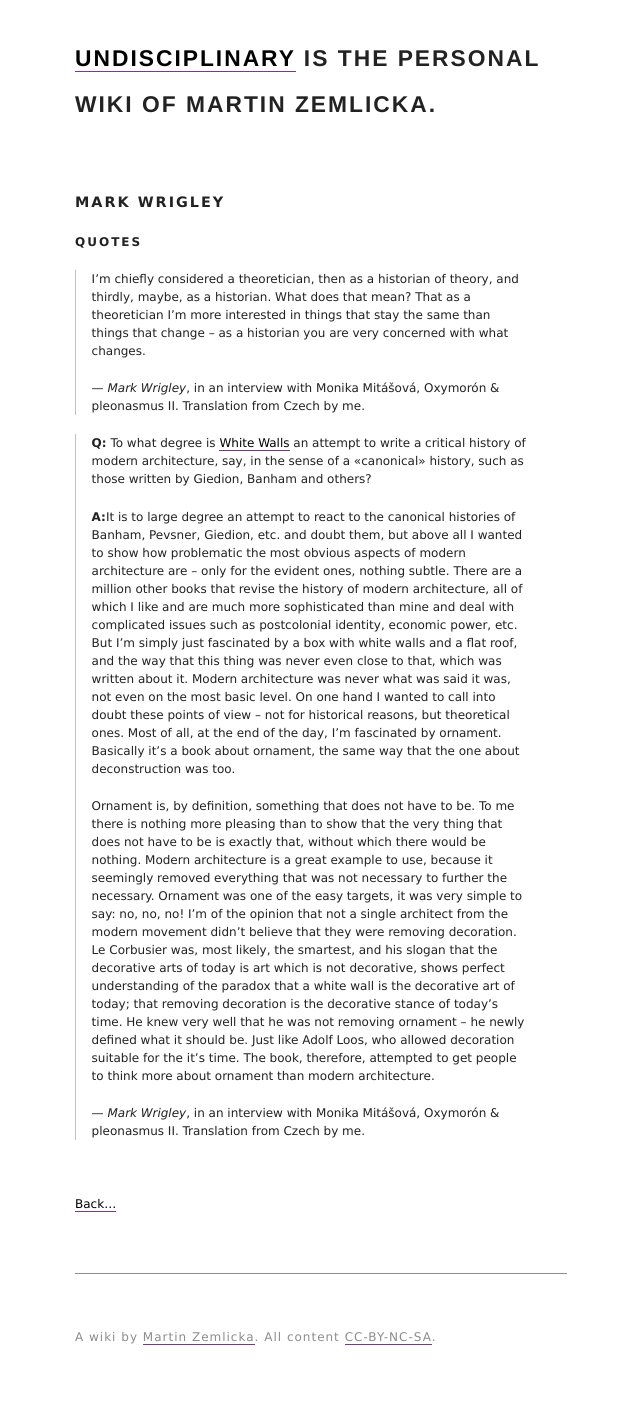
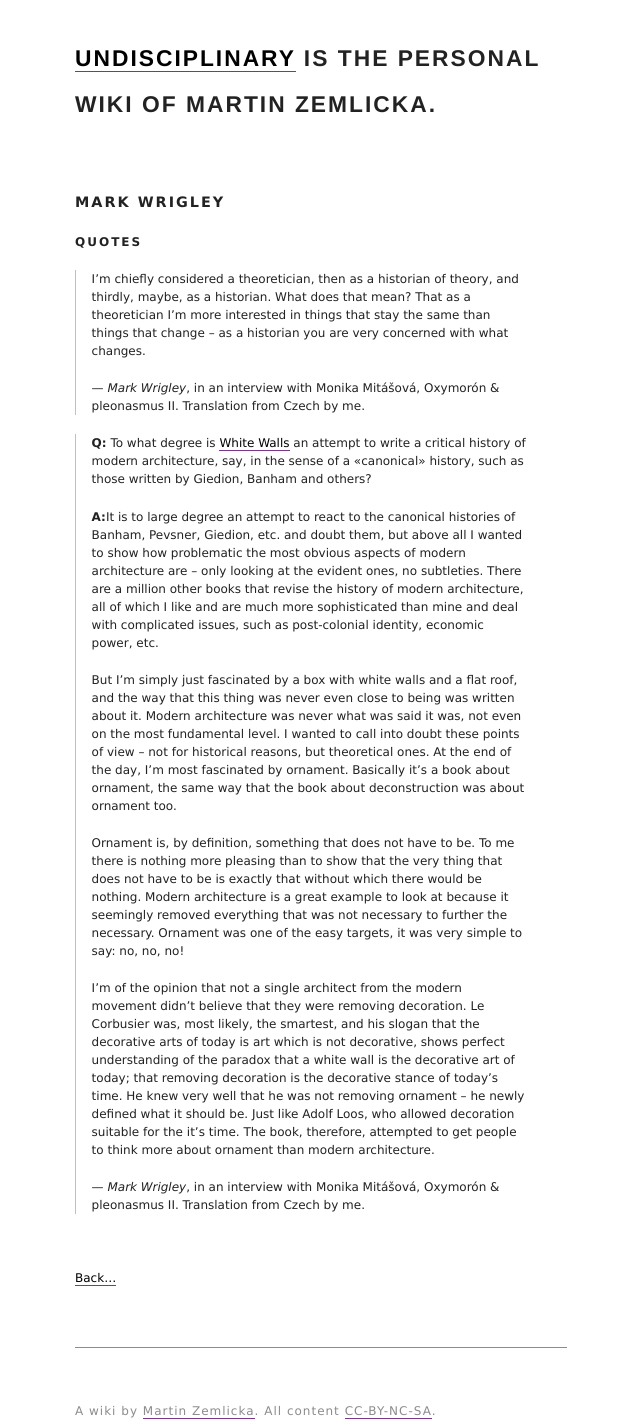
Before and after one commit to zmlka/undisciplinary, a Jekyll site: the page built from mark_wrigley.md, in a window 1280 px wide. Shown: the whole page, without its empty margins (319-959 px from the left). Built offline with Jekyll 4.4.1, drawn with Linux system fonts in a browser that asks for light colours; before the commit the page ends 1346 px from its top, so only the background shows below that.

Commit message:
typos and slightly imporving the translation

```diff
--- a/mark_wrigley.md
+++ b/mark_wrigley.md
@@ -23,33 +23,35 @@ snippet: notes and thoughts on architecture theoretician Mark Wrigley
 > **A:**It is to large degree an attempt to react to the canonical histories of
 > Banham, Pevsner, Giedion, etc. and doubt them, but above all I wanted to show
 > how problematic the most obvious aspects of modern architecture are – only
-> for the evident ones, nothing subtle. There are a million other books that
-> revise the history of modern architecture, all of which I like and are much
-> more sophisticated than mine and deal with complicated issues such as
-> postcolonial identity, economic power, etc. But I'm simply just fascinated by
-> a box with white walls and a flat roof, and the way that this thing was never
-> even close to that, which was written about it. Modern architecture was never
-> what was said it was, not even on the most basic level. On one hand I wanted
-> to call into doubt these points of view – not for historical reasons, but
-> theoretical ones. Most of all, at the end of the day, I'm fascinated by
-> ornament. Basically it's a book about ornament, the same way that the one
-> about deconstruction was too.
+> looking at the evident ones, no subtleties. There are a million other books
+> that revise the history of modern architecture, all of which I like and are
+> much more sophisticated than mine and deal with complicated issues, such as
+> post-colonial identity, economic power, etc.
+>
+> But I'm simply just fascinated by a box with white walls and a flat roof, and
+> the way that this thing was never even close to being was written about it.
+> Modern architecture was never what was said it was, not even on the most
+> fundamental level. I wanted to call into doubt these points of view – not for
+> historical reasons, but theoretical ones. At the end of the day, I'm most
+> fascinated by ornament.  Basically it's a book about ornament, the same way
+> that the book about deconstruction was about ornament too.
 >
 > Ornament is, by definition, something that does not have to be. To me there
 > is nothing more pleasing than to show that the very thing that does not have
-> to be is exactly that, without which there would be nothing. Modern
-> architecture is a great example to use, because it seemingly removed
+> to be is exactly that without which there would be nothing. Modern
+> architecture is a great example to look at because it seemingly removed
 > everything that was not necessary to further the necessary. Ornament was one
-> of the easy targets, it was very simple to say: no, no, no! I'm of the
-> opinion that not a single architect from the modern movement didn't believe
-> that they were removing decoration. Le Corbusier was, most likely, the
-> smartest, and his slogan that the decorative arts of today is art which is
-> not decorative, shows perfect understanding of the paradox that a white wall
-> is the decorative art of today; that removing decoration is the decorative
-> stance of today's time. He knew very well that he was not removing ornament –
-> he newly defined what it should be. Just like Adolf Loos, who allowed
-> decoration suitable for the it's time. The book, therefore, attempted to get
-> people to think more about ornament than modern architecture.
+> of the easy targets, it was very simple to say: no, no, no!
+>
+> I'm of the opinion that not a single architect from the modern movement
+> didn't believe that they were removing decoration. Le Corbusier was, most
+> likely, the smartest, and his slogan that the decorative arts of today is art
+> which is not decorative, shows perfect understanding of the paradox that a
+> white wall is the decorative art of today; that removing decoration is the
+> decorative stance of today's time. He knew very well that he was not removing
+> ornament – he newly defined what it should be. Just like Adolf Loos, who
+> allowed decoration suitable for the it's time. The book, therefore, attempted
+> to get people to think more about ornament than modern architecture.
 >
 > <cite>Mark Wrigley</cite>, in an interview with Monika Mitášová, Oxymorón
 > & pleonasmus II. Translation from Czech by me.
```
